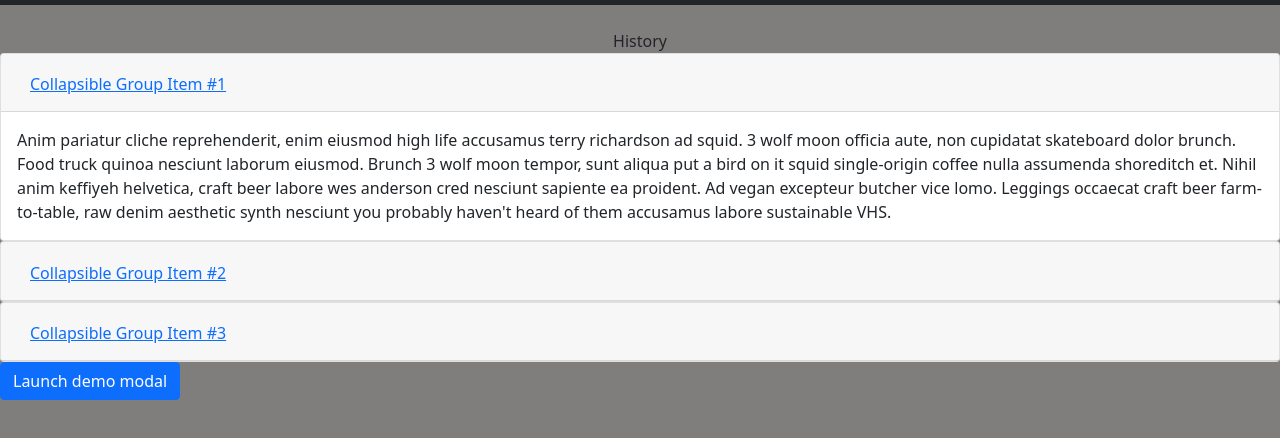
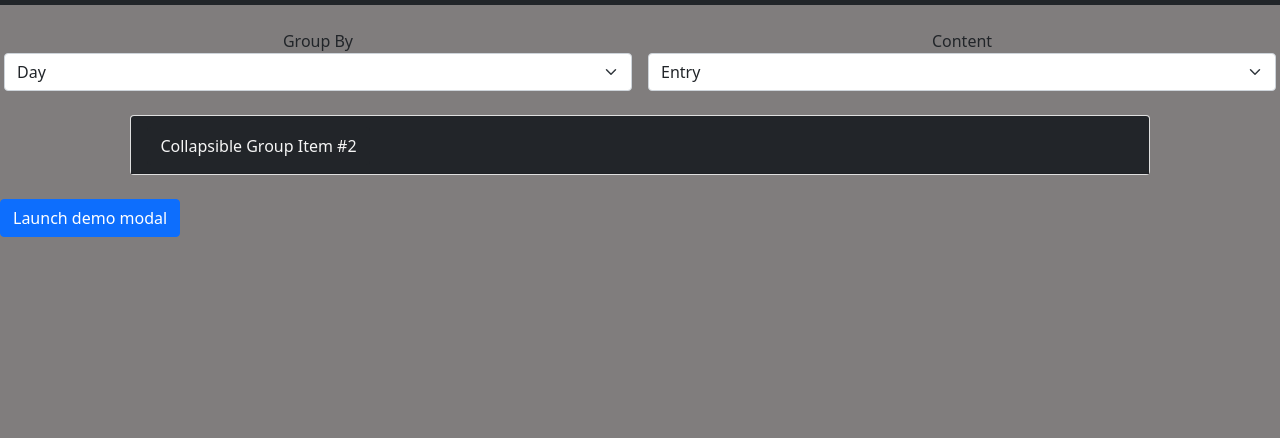
Before and after one commit to yannihilator/TimeLogger, a plain HTML site: page views/history.html in a window 1280 px wide. Shown: the part 52-490 px from the top of the page. Drawn offline with nearby package versions, Linux system fonts and the light colour scheme.

Commit message:
fixes bug where today tables don't populate when an entry does not have a charge number. continued tweaks on History UI

```diff
--- a/script.js
+++ b/script.js
@@ -262,13 +262,13 @@ function RefreshTodayUI() {
     grouped.forEach(chargeId => {
         let chargeDuration = ConvertDateTicks(chargeId.map(function(entry) { return entry.endTime - entry.startTime; }).reduce((a, b) => a + b, 0), true);
         let charge = ChargeNumberById(chargeId[0].chargeNumber);
-        let chargeNumberString = charge === undefined ? "Not found" : charge.value;
+        let chargeNumberString = charge === null ? "None" : charge.value;
         document.getElementById("chargeTotalsRows").innerHTML += '<tr>' +
           '<td>' + chargeNumberString +'</td>' +
           '<td>' + chargeDuration.hour + ":" + chargeDuration.minute + ":" + chargeDuration.second +'</td>' +
           '<td>' + (parseInt(chargeDuration.hour) + parseInt(chargeDuration.minute)/60).toFixed(1) + '</td>' +
           '<td>' +
-            '<button id="copy_' + charge.id + '" onclick="CopyDescriptionToClipboard(' + charge.id + ')" style="background-color:#892cdc;" type="button" class="btn btn-dark btn-sm">' +
+            '<button id="copy_' + charge?.id + '" onclick="CopyDescriptionToClipboard(' + charge?.id + ')" style="background-color:#892cdc;" type="button" class="btn btn-dark btn-sm">' +
                 '<svg xmlns="http://www.w3.org/2000/svg" width="16" height="16" fill="currentColor" class="bi bi-clipboard" viewBox="0 0 16 16">' +
                     '<path d="M4 1.5H3a2 2 0 0 0-2 2V14a2 2 0 0 0 2 2h10a2 2 0 0 0 2-2V3.5a2 2 0 0 0-2-2h-1v1h1a1 1 0 0 1 1 1V14a1 1 0 0 1-1 1H3a1 1 0 0 1-1-1V3.5a1 1 0 0 1 1-1h1v-1z"/>' +
                     '<path d="M9.5 1a.5.5 0 0 1 .5.5v1a.5.5 0 0 1-.5.5h-3a.5.5 0 0 1-.5-.5v-1a.5.5 0 0 1 .5-.5h3zm-3-1A1.5 1.5 0 0 0 5 1.5v1A1.5 1.5 0 0 0 6.5 4h3A1.5 1.5 0 0 0 11 2.5v-1A1.5 1.5 0 0 0 9.5 0h-3z"/>' +
@@ -284,7 +284,7 @@ function RefreshTodayUI() {
         let startTime = ConvertDateTicks(entry.startTime, false);
         let endTime = ConvertDateTicks(entry.endTime, false);
         let charge = ChargeNumberById(entry.chargeNumber);
-        let chargeNumberString = charge === undefined ? "Not found" : charge.value;
+        let chargeNumberString = charge === null ? "None" : charge.value;
         document.getElementById("entryListRows").innerHTML += '<tr>' +
           '<td>' + entry.description +'</td>' +
           '<td>' + chargeNumberString +'</td>' +
--- a/views/history.html
+++ b/views/history.html
@@ -14,54 +14,66 @@
           <script>nav("history")</script>
         </header>
         <br>
-        <div class="text-center">
-            History
+        <div class="row justify-content-lg-evenly">
+          <div class="row justify-content-lg-center" style="width: 50%;">
+            Group By
+            <select id="groupBySelection" class="form-select" aria-label="Group By">
+              <option value="Day">Day</option>
+              <option value="Week">Week</option>
+              <option value="Month">Month</option>
+              <option value="Year">Year</option>
+            </select>
           </div>
-        <div class="accordion" id="accordionExample">
-          <div class="card">
-            <div class="card-header" id="headingOne">
-              <h2 class="mb-0">
-                <button class="btn btn-link" type="button" data-toggle="collapse" data-target="#collapseOne" aria-expanded="true" aria-controls="collapseOne">
-                  Collapsible Group Item #1
-                </button>
-              </h2>
+          <div class="row justify-content-lg-center" style="width: 50%;">
+            Content
+            <select id="contentSelection" class="form-select" aria-label="Content">
+              <option value="entry">Entry</option>
+              <option value="chargeNumber">Charge Number</option>
+              <option value="total">Total</option>
+            </select>
           </div>
 
-            <div id="collapseOne" class="collapse show" aria-labelledby="headingOne" data-parent="#accordionExample">
-              <div class="card-body">
-                Anim pariatur cliche reprehenderit, enim eiusmod high life accusamus terry richardson ad squid. 3 wolf moon officia aute, non cupidatat skateboard dolor brunch. Food truck quinoa nesciunt laborum eiusmod. Brunch 3 wolf moon tempor, sunt aliqua put a bird on it squid single-origin coffee nulla assumenda shoreditch et. Nihil anim keffiyeh helvetica, craft beer labore wes anderson cred nesciunt sapiente ea proident. Ad vegan excepteur butcher vice lomo. Leggings occaecat craft beer farm-to-table, raw denim aesthetic synth nesciunt you probably haven't heard of them accusamus labore sustainable VHS.
         </div>
-            </div>
-          </div>
+        <br>
+        <div class="row justify-content-md-center">
+          <div class="accordion" id="accordionExample" style="width: 80%;">
             <div class="card">
-            <div class="card-header" id="headingTwo">
+              <div class="card-header" id="headingTwo" style="background-color: #222529; ">
                 <h2 class="mb-0">
-                <button class="btn btn-link collapsed" type="button" data-toggle="collapse" data-target="#collapseTwo" aria-expanded="false" aria-controls="collapseTwo">
+                  <button class="btn collapsed" style="background-color:#222529; color: whitesmoke;" type="button" data-toggle="collapse" data-target="#collapseTwo" aria-expanded="false" aria-controls="collapseTwo">
                     Collapsible Group Item #2
                   </button>
                 </h2>
               </div>
               <div id="collapseTwo" class="collapse" aria-labelledby="headingTwo" data-parent="#accordionExample">
                 <div class="card-body">
-                Anim pariatur cliche reprehenderit, enim eiusmod high life accusamus terry richardson ad squid. 3 wolf moon officia aute, non cupidatat skateboard dolor brunch. Food truck quinoa nesciunt laborum eiusmod. Brunch 3 wolf moon tempor, sunt aliqua put a bird on it squid single-origin coffee nulla assumenda shoreditch et. Nihil anim keffiyeh helvetica, craft beer labore wes anderson cred nesciunt sapiente ea proident. Ad vegan excepteur butcher vice lomo. Leggings occaecat craft beer farm-to-table, raw denim aesthetic synth nesciunt you probably haven't heard of them accusamus labore sustainable VHS.
-              </div>
-            </div>
-          </div>
-          <div class="card">
-            <div class="card-header" id="headingThree">
-              <h2 class="mb-0">
-                <button class="btn btn-link collapsed" type="button" data-toggle="collapse" data-target="#collapseThree" aria-expanded="false" aria-controls="collapseThree">
-                  Collapsible Group Item #3
-                </button>
-              </h2>
-            </div>
-            <div id="collapseThree" class="collapse" aria-labelledby="headingThree" data-parent="#accordionExample">
-              <div class="card-body">
-                Anim pariatur cliche reprehenderit, enim eiusmod high life accusamus terry richardson ad squid. 3 wolf moon officia aute, non cupidatat skateboard dolor brunch. Food truck quinoa nesciunt laborum eiusmod. Brunch 3 wolf moon tempor, sunt aliqua put a bird on it squid single-origin coffee nulla assumenda shoreditch et. Nihil anim keffiyeh helvetica, craft beer labore wes anderson cred nesciunt sapiente ea proident. Ad vegan excepteur butcher vice lomo. Leggings occaecat craft beer farm-to-table, raw denim aesthetic synth nesciunt you probably haven't heard of them accusamus labore sustainable VHS.
+                  <div class="row justify-content-md-center">
+                    <table class="table table-hover table-striped caption-top" style="width: 85%;">
+                      <caption class="display-6 text-center" style="color: #222529; font-size: large;">Charge Numbers</caption>
+                      <style>
+                        td{border: none};
+                        th{border-bottom-width: thick; border-bottom-color: #222529;}
+                      </style>
+                      <thead>
+                        <tr style="border-width: thick; border-color: #222529; border-style: double; border-right-style: solid; border-left-style: solid; border-left-width: thin; border-right-width: thin;">
+                          <script type="text/javascript">
+                            if (document.getElementById())
+                          </script>
+                          <th scope="col">Charge Number</th>
+                          <th scope="col">Description</th>
+                          <th scope="col"></th>
+                          <th scope="col"></th>
+                        </tr>
+                      </thead>
+                      <tbody id="chargeListRows"></tbody>
+                    </table>
                   </div>
                 </div>
               </div>
             </div>
+          </div>
+        </div>
+        <br>
 
         <!-- Button trigger modal -->
         <button type="button" class="btn btn-primary" data-toggle="modal" data-target="#exampleModal">
@@ -69,7 +81,7 @@
         </button>
 
         <!-- Modal -->
-        <div class="modal fade" id="exampleModal" tabindex="-1" role="dialog" aria-labelledby="exampleModalLabel" aria-hidden="true">
+        <div class="modal" id="exampleModal" tabindex="-1" role="dialog" aria-labelledby="exampleModalLabel" aria-hidden="true">
           <div class="modal-dialog" role="document">
             <div class="modal-content">
               <div class="modal-header">
```
Lines whose indentation alone changed are shown as unchanged.
